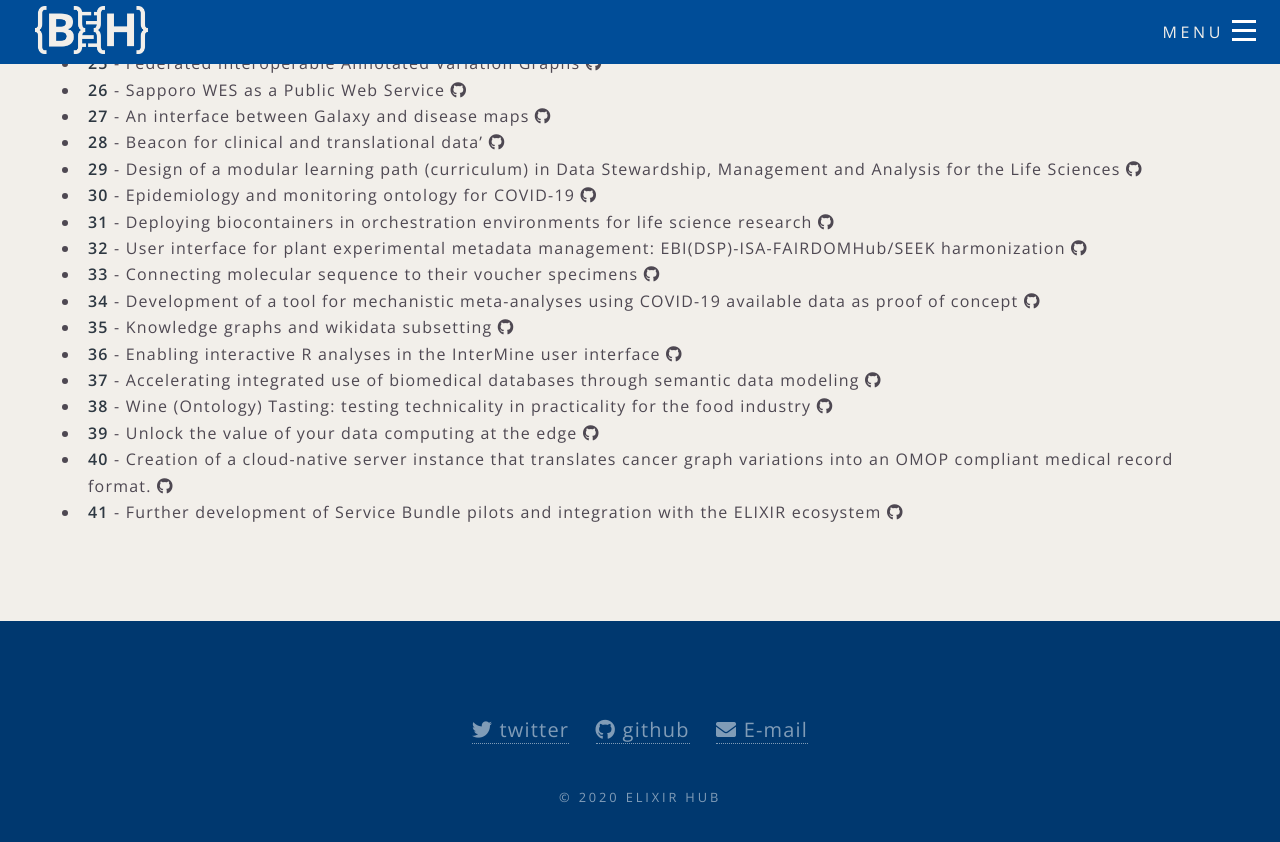
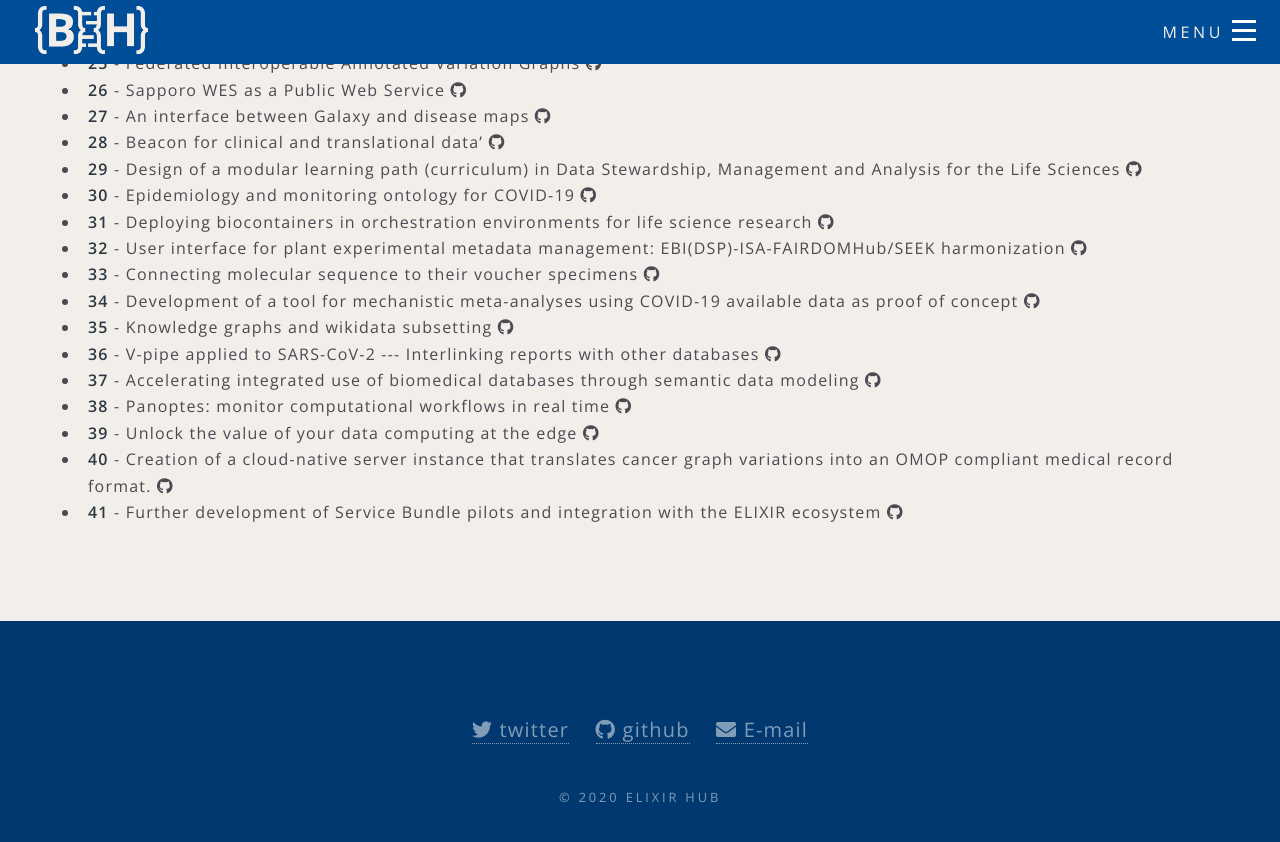
Before and after one commit to elixir-europe/biohackathon-europe-2020, a Jekyll site: the page built from projects.html, in a window 1280 px wide and 900 px high, scrolled down 1091 px. Shown: the top 842 px of the window. Built offline with Jekyll 4.4.1, drawn with Linux system fonts in a browser that asks for light colours; nearby versions of some CDN libraries.

Commit message:
Project names 36 and 38 updated

```diff
--- a/_projects/acepted_projects.yml
+++ b/_projects/acepted_projects.yml
@@ -1075,7 +1075,7 @@ project_list:
     number: '56'
     number_of_expected_hacking_days: '4'
     project_number: '36'
-    title: Enabling interactive R analyses in the InterMine user interface
+    title: V-pipe applied to SARS-CoV-2 --- Interlinking reports with other databases
   - abstract: From the interpretation of variant to large scale data sciences, it is
       essential to use biomedical databases in an integrated manner. For this purpose,
       we produced Resource Description Framework (RDF) datasets in the Med2RDF project
@@ -1132,8 +1132,7 @@ project_list:
     number: '4'
     number_of_expected_hacking_days: 2-4
     project_number: '38'
-    title: 'Wine (Ontology) Tasting: testing technicality in practicality for the food
-      industry'
+    title: 'Panoptes: monitor computational workflows in real time'
   - abstract: The exponential growth of high throughput devices, such as next generation
       sequencing or electron microscopy is generating an unprecedent amount of raw data
       that needs to be processed, analysed and exploited. The challenge lies in the
```
Also changed, not shown: programme.html (line endings or trailing spaces).
